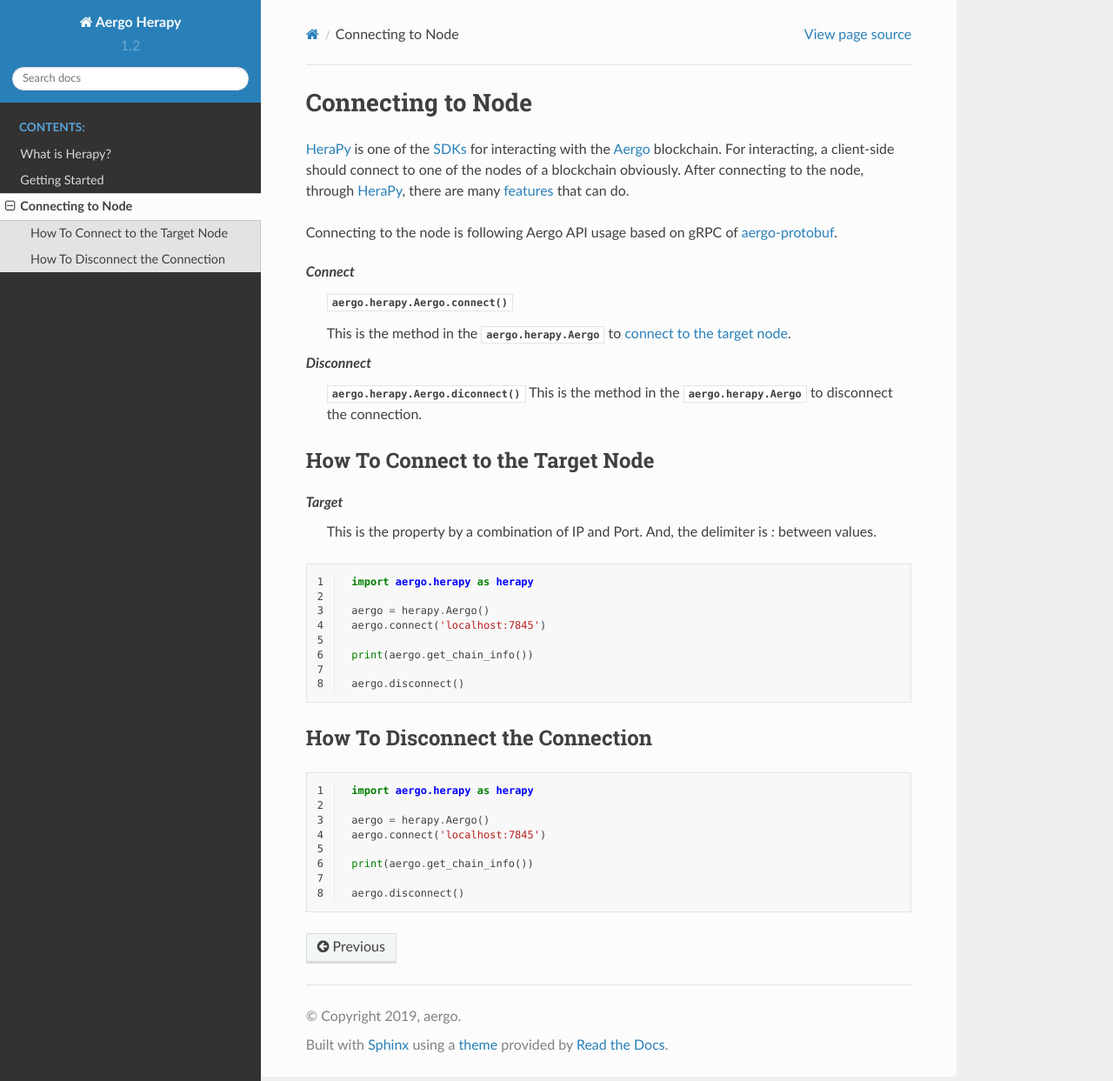
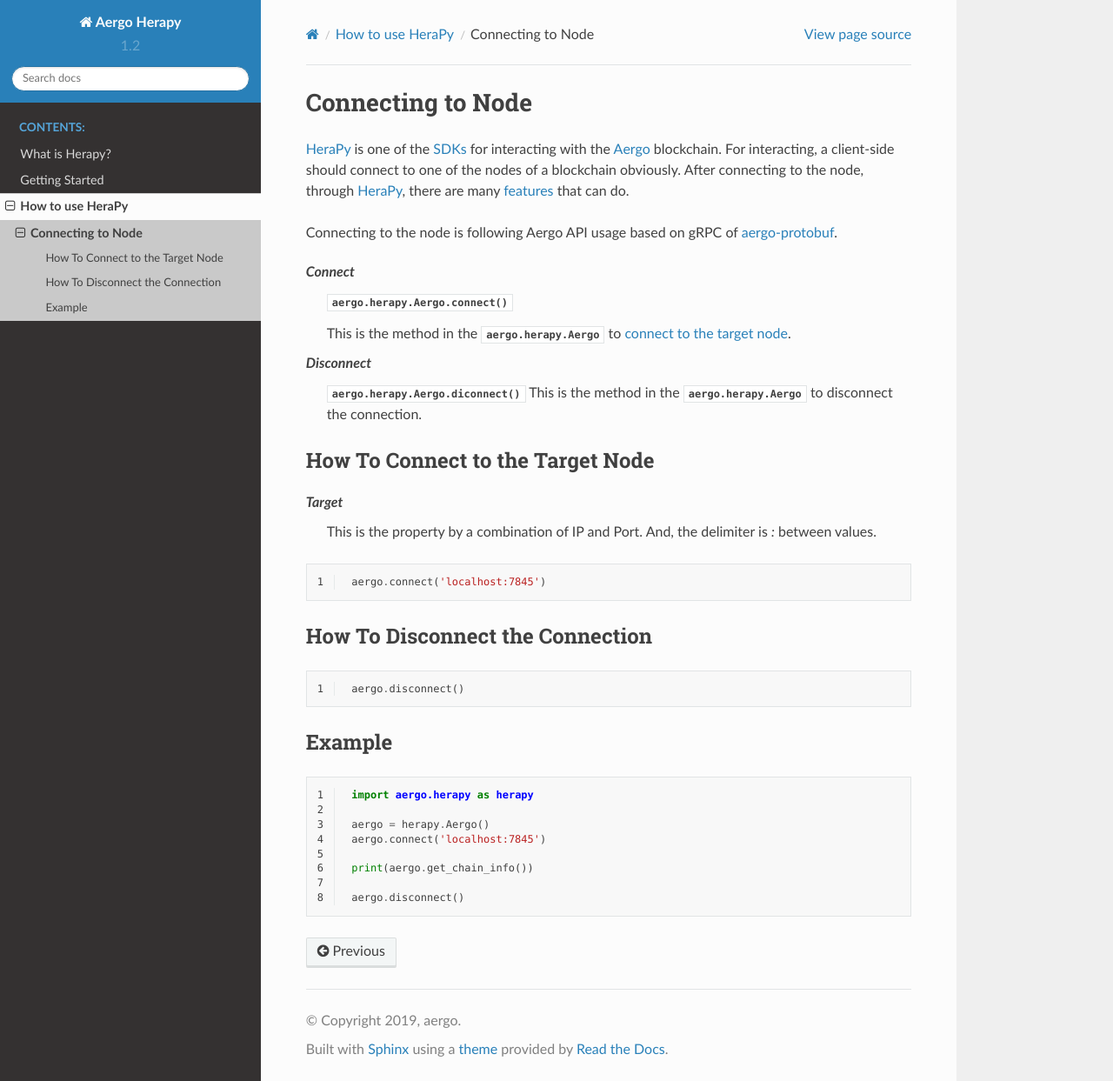
Before and after one commit to aergoio/herapy, a Sphinx documentation site: the page built from docs/source/how_to/connect.rst, in a window 1280 px wide and 1243 px high. Shown: the whole window at 87% size. Built offline with Sphinx 7.4.7 and the Read the Docs theme 2.0.0, drawn with Linux system fonts in a browser that asks for light colours; pages that are not in the unit, such as notebooks, are missing from menus.

Commit message:
add docs for 'how to' section initially

```diff
--- a/docs/source/how_to_connect.rst
+++ b/docs/source/how_to/connect.rst
@@ -32,20 +32,22 @@
 .. code-block:: python
    :linenos:
 
-    import aergo.herapy as herapy
-
-    aergo = herapy.Aergo()
     aergo.connect('localhost:7845')
-
-    print(aergo.get_chain_info())
-
-    aergo.disconnect()
 
 
 .. _how_to_disconnect_target_node:
 
 How To Disconnect the Connection
 ++++++++++++++++++++++++++++++++
+
+.. code-block:: python
+   :linenos:
+
+    aergo.disconnect()
+
+
+Example
++++++++
 
 .. code-block:: python
    :linenos:
--- a/docs/source/index.rst
+++ b/docs/source/index.rst
@@ -18,7 +18,8 @@
 
    intro
    getting_started
-   how_to_connect
+   how_to/index
+   .. how_to_connect
    .. how_to_blockchain
    .. how_to_account
    .. how_to_transaction
```
Also changed, not shown: docs/source/how_to/index.rst (added, +29 -0 lines).
